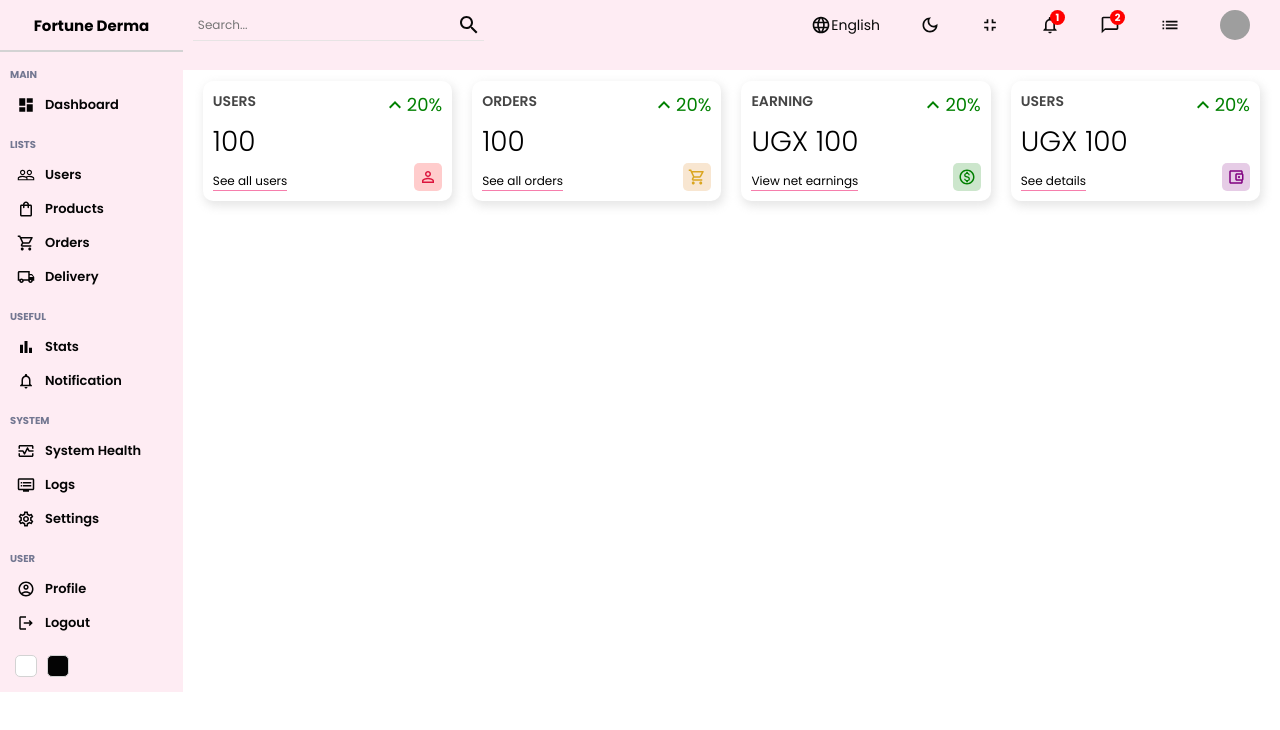
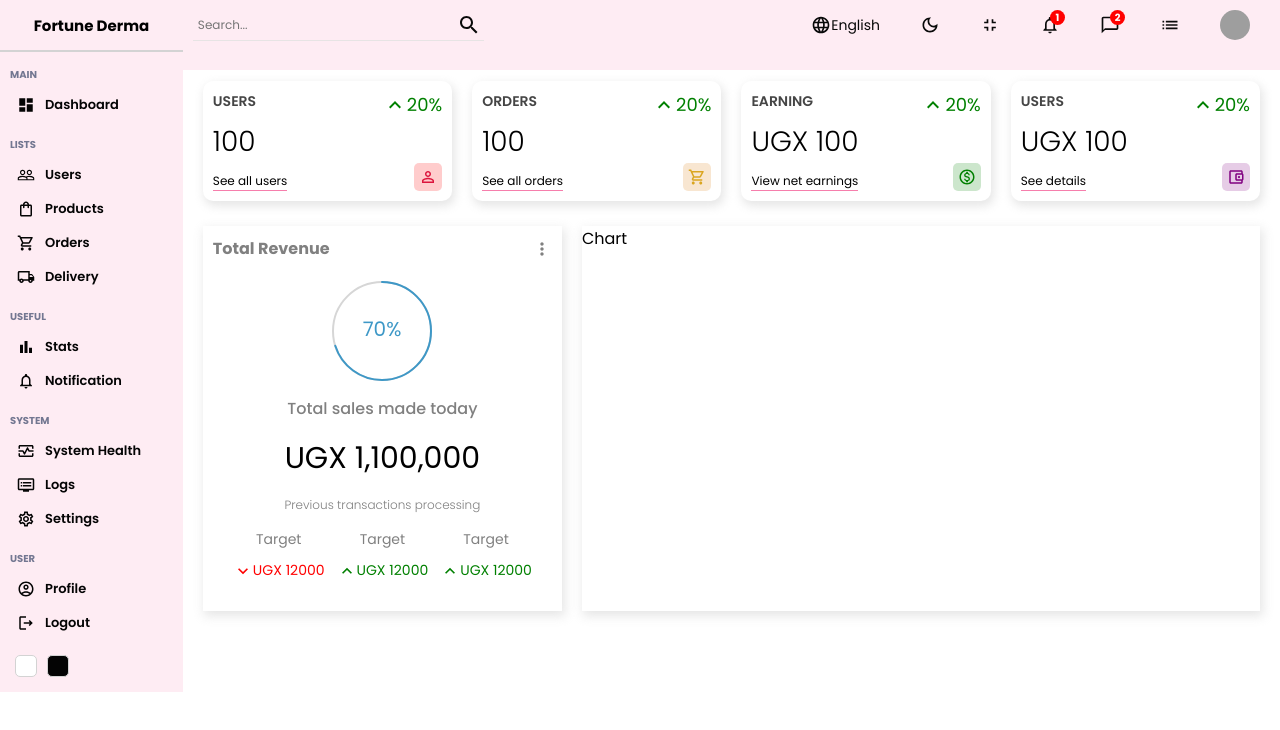
Before and after one commit to JoramGranger/FDC-STORE-MANAGER, a React (Create React App) app: page / in a window 1280 px wide. Shown: the top 730 px of the page. Built offline with nearby package versions, Linux system fonts and the light colour scheme; grey boxes are pictures that could not be loaded.

Commit message:
feature-charts

```diff
--- a/package.json
+++ b/package.json
@@ -11,6 +11,7 @@
     "@testing-library/react": "^13.4.0",
     "@testing-library/user-event": "^13.5.0",
     "react": "^18.3.1",
+    "react-circular-progressbar": "^2.1.0",
     "react-dom": "^18.3.1",
     "react-router-dom": "^6.23.1",
     "react-scripts": "5.0.1",
--- /dev/null
+++ b/src/components/chart/Chart.jsx
@@ -0,0 +1,11 @@
+import './chart.scss'
+
+const Chart = () => {
+    return (
+        <div className="chart">
+            Chart
+        </div>
+    )
+}
+
+export default Chart
--- /dev/null
+++ b/src/components/chart/chart.scss
@@ -0,0 +1,5 @@
+.chart {
+    flex: 4;
+    -webkit-box-shadow: 2px 4px 10px 1px rgba(0, 0, 0, 0.47);
+    box-shadow: 2px 4px 10px 1px rgba(201, 201, 201, 0.47);
+}
--- /dev/null
+++ b/src/components/featured/Featured.jsx
@@ -0,0 +1,54 @@
+import './featured.scss'
+import MoreVertOutlinedIcon from '@mui/icons-material/MoreVertOutlined';
+import KeyboardArrowUpOutlinedIcon from '@mui/icons-material/KeyboardArrowUpOutlined';
+import KeyboardArrowDownOutlinedIcon from '@mui/icons-material/KeyboardArrowDownOutlined';
+import { CircularProgressbar } from 'react-circular-progressbar';
+import 'react-circular-progressbar/dist/styles.css';
+
+
+const Featured = () => {
+    return (
+        <div className="featured">
+            <div className="top">
+                <h1 className="title">Total Revenue</h1>
+                <MoreVertOutlinedIcon fontSize='small'/>
+            </div>
+            <div className="bottom">
+                <div className="featuredChart">
+                    <CircularProgressbar
+                    value={70}
+                    text={"70%"}
+                    strokeWidth={2} />
+                </div>
+                <p className="title">Total sales made today</p>
+                <p className="amount">UGX 1,100,000</p>
+                <p className="description">Previous transactions processing</p>
+                <div className="summary">
+                    <div className="item">
+                        <div className="itemTitle">Target</div>
+                        <div className="itemResult negative">
+                            <KeyboardArrowDownOutlinedIcon  fontSize='small'/>
+                            <div className="resultAmount">UGX 12000</div>
+                        </div>
+                    </div>
+                    <div className="item">
+                        <div className="itemTitle">Target</div>
+                        <div className="itemResult positive">
+                            <KeyboardArrowUpOutlinedIcon  fontSize='small'/>
+                            <div className="resultAmount">UGX 12000</div>
+                        </div>
+                    </div>
+                    <div className="item">
+                        <div className="itemTitle">Target</div>
+                        <div className="itemResult positive">
+                            <KeyboardArrowUpOutlinedIcon  fontSize='small'/>
+                            <div className="resultAmount">UGX 12000</div>
+                        </div>
+                    </div>
+                </div>
+            </div>
+        </div>
+    );
+};
+
+export default Featured;
--- /dev/null
+++ b/src/components/featured/featured.scss
@@ -0,0 +1,77 @@
+.featured {
+    flex: 2;
+    -webkit-box-shadow: 2px 4px 10px 1px rgba(0, 0, 0, 0.47);
+    box-shadow: 2px 4px 10px 1px rgba(201, 201, 201, 0.47);
+    padding: 10px;
+
+    .top {
+        display: flex;
+        align-items: center;
+        justify-content: space-between;
+        color: grey;
+
+        .title {
+            font-size: 16px;
+        }
+    }
+
+    .bottom {
+        padding: 20px;
+        display: flex;
+        flex-direction: column;
+        align-items: center;
+        justify-content: center;
+        gap: 15px;
+
+        .featuredChart {
+            width: 100px;
+            height: 100px;
+        }
+
+        .title {
+            font-weight: 500;
+            color: grey;
+        }
+
+        .amount {
+            font-size: 30px;
+        }
+
+        .description {
+            font-weight: 300;
+            font-size: 12px;
+            color: grey;
+            text-align: center;
+        }
+
+        .summary {
+            width: 100%;
+            display: flex;
+            align-items: center;
+            justify-content: space-between;
+
+            .item {
+                text-align: center;
+            }
+
+            .itemTitle {
+                font-size: 14px;
+                color: grey
+            }
+
+            .itemResult {
+                display: flex;
+                align-items: center;
+                margin-top: 10px;
+                font-size: 14px;
+
+                &.positive {
+                    color: green;
+                }
+                &.negative {
+                    color: red;
+                }
+            }
+        }
+    }
+}
--- a/src/pages/home/Home.jsx
+++ b/src/pages/home/Home.jsx
@@ -3,6 +3,8 @@
 import Sidebar from "../../components/sidebar/Sidebar";
 import Navbar from "../../components/navbar/Navbar";
 import Widget from "../../components/widget/Widget";
+import Chart from "../../components/chart/Chart";
+import Featured from "../../components/featured/Featured";
 
 const Home = () => {
     return (
@@ -16,6 +18,10 @@
                     <Widget type="earning"/>
                     <Widget type="balance" />
                 </div>
+                <div className="charts">
+                    <Featured />
+                    <Chart />
+                </div>
             </div>
         </div>
     )
--- a/src/pages/home/home.scss
+++ b/src/pages/home/home.scss
@@ -5,10 +5,14 @@
         background-color: #ffffff;
         flex: 6;
 
-        .widgets {
+        .widgets, .charts {
             display: flex;
             padding: 20px;
             gap: 20px;
         }
+
+        .charts {
+            padding: 5px 20px;
+        }
     }
 }
```
Also changed, not shown: 1 other file (tests, documents, lock files or other folders).
